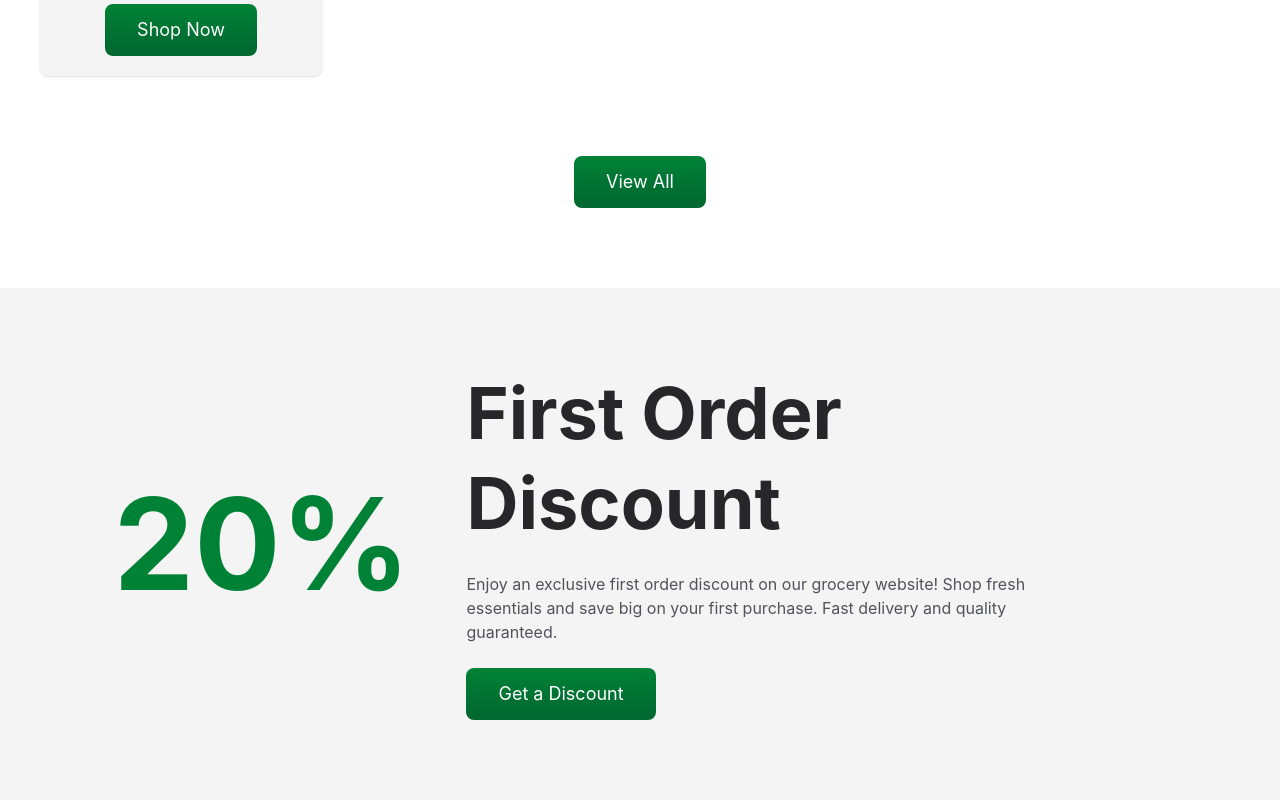
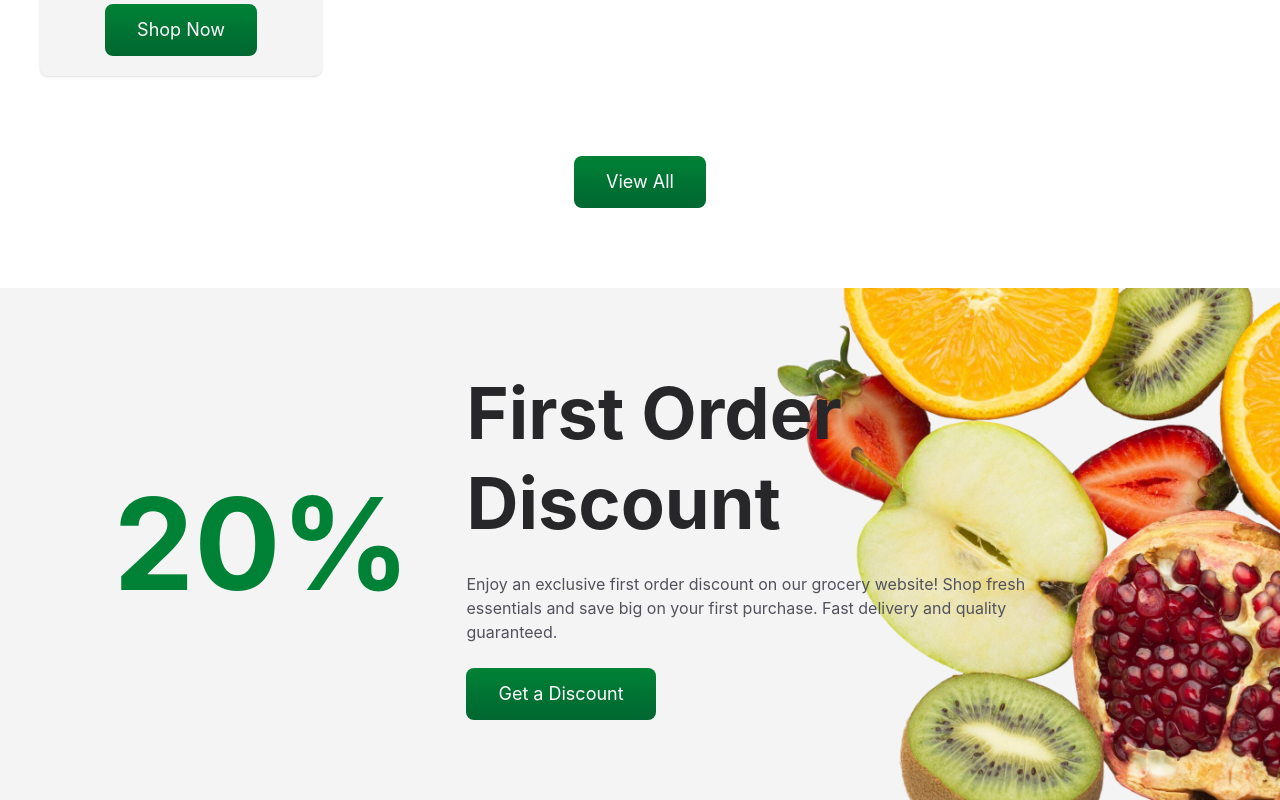
Before and after one commit to Nabeela-Kanwal/Grocery-store-react, a React (Vite) app: page / in a window 1280 px wide. Shown: the part 5280-6080 px from the top of the page. Built offline with nearby package versions, Linux system fonts and the light colour scheme.

Commit message:
included the bg image

```diff
--- a/src/components/Discount/Discount.jsx
+++ b/src/components/Discount/Discount.jsx
@@ -1,9 +1,13 @@
 import React from "react";
 import Button from "../Button/Button";
+import FreshFruits from "../../assets/fresh-fruits.png";
 
 const Discount = () => {
   return (
-    <section className="bg-zinc-100 mt-20">
+    <section
+      className="bg-zinc-100 bg-no-repeat bg-right bg-contain mt-20"
+      style={{ backgroundImage: `url(${FreshFruits})` }}
+    >
       <div className="max-w-[1400px] mx-auto px-6 sm:px-10 py-16 md:py-20">
         <div className="flex flex-col md:flex-row items-center justify-center gap-8 md:gap-14 text-center md:text-left">
           <span className="text-7xl sm:text-8xl md:text-9xl text-green-700 font-bold leading-none">
```
Also changed, not shown: 5 other files (tests, documents, lock files or other folders).
